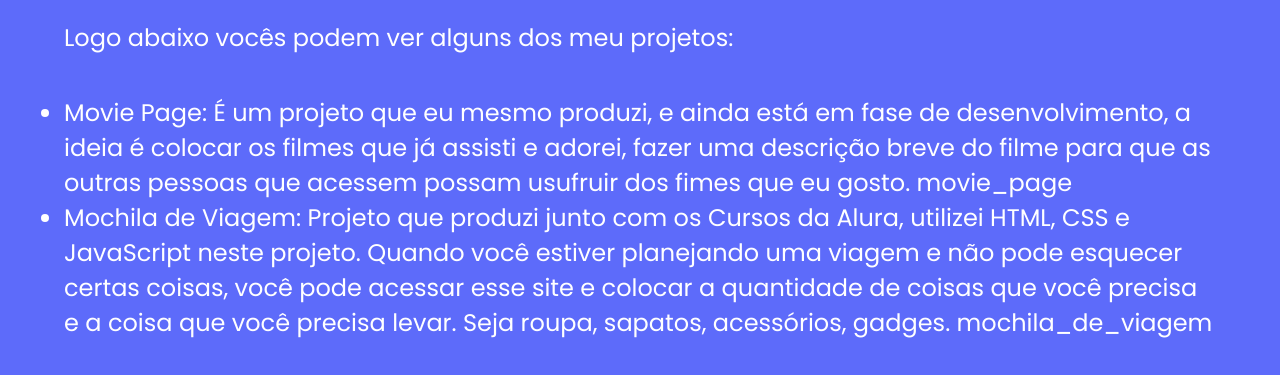
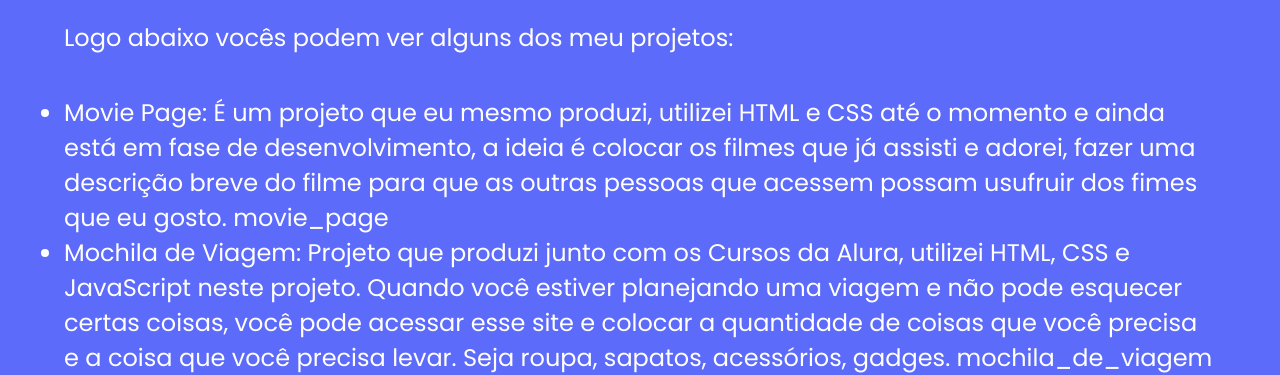
Before and after one commit to Tydre1/my-site, a plain HTML site: page projetos.html in a window 1280 px wide. Shown: the part 430-805 px from the top of the page. Drawn offline with Linux system fonts and the light colour scheme.

Commit message:
atualização do texto dos projetos

```diff
--- a/projetos.html
+++ b/projetos.html
@@ -28,7 +28,7 @@
         <div>
             <ul class="apresentacao__conteudo__texto">
 
-            <li> Movie Page: É um projeto que eu mesmo produzi, e ainda está em fase de desenvolvimento, a ideia é colocar os filmes que já assisti e adorei, fazer uma descrição breve do filme para que as outras pessoas que acessem possam usufruir dos fimes que eu gosto. <a class="apresentacao__conteudo__link__cursos" href="https://github.com/Tydre1/movie_page"></a>movie_page</li>
+            <li> Movie Page: É um projeto que eu mesmo produzi, utilizei HTML e CSS até o momento e ainda está em fase de desenvolvimento, a ideia é colocar os filmes que já assisti e adorei, fazer uma descrição breve do filme para que as outras pessoas que acessem possam usufruir dos fimes que eu gosto. <a class="apresentacao__conteudo__link__cursos" href="https://github.com/Tydre1/movie_page"></a>movie_page</li>
             <li> Mochila de Viagem: Projeto que produzi junto com os Cursos da Alura, utilizei HTML, CSS e JavaScript neste projeto. Quando você estiver planejando uma viagem e não pode esquecer certas coisas, você pode acessar esse site e colocar a quantidade de coisas que você precisa e a coisa que você precisa levar. Seja roupa, sapatos, acessórios, gadges. <a class="apresentacao__conteudo__link__cursos" href="https://github.com/Tydre1/mochila_de_viagem"></a>mochila_de_viagem</li>
 
             </ul>
```
